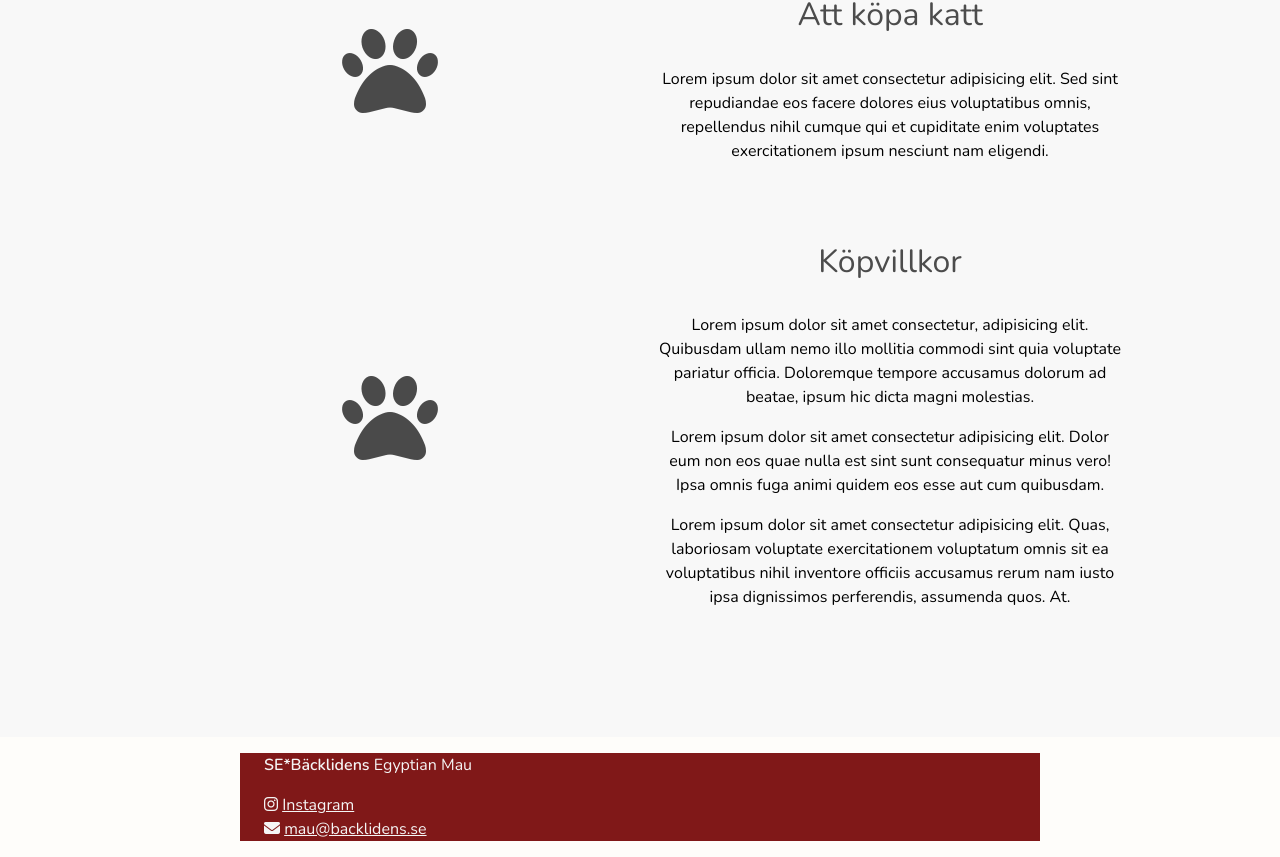
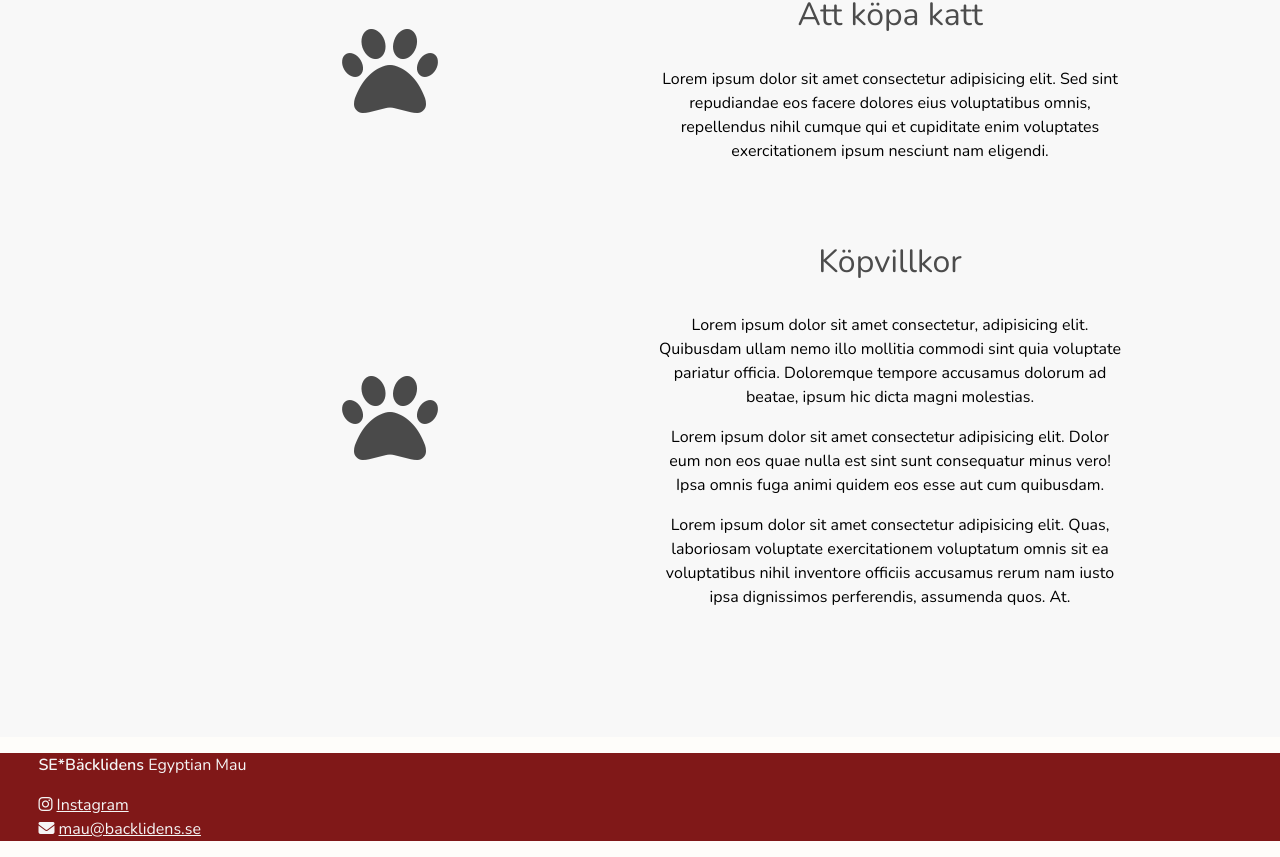
Before and after one commit to alexanderczigler/se-backlidens, a SvelteKit app: page / in a window 1280 px wide. Shown: the part 1095-1952 px from the top of the page. Built offline with nearby package versions, Linux system fonts and the light colour scheme.

Commit message:
feat: max width

```diff
--- a/src/routes/+layout.svelte
+++ b/src/routes/+layout.svelte
@@ -15,8 +15,6 @@
 
 <style>
 	div.content {
-		margin: 0 auto;
-		max-width: 800px;
 		drop-shadow: 0 0 1em var(--shadow);
 	}
 
```
